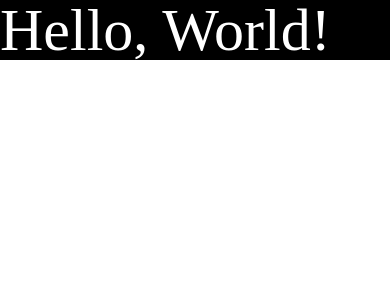
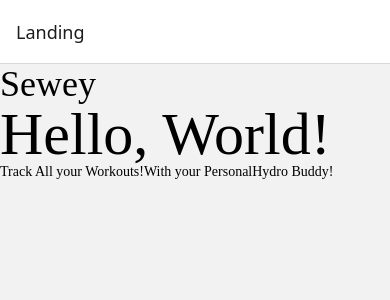
Before and after one commit to K3nLin/SmartSwim, a React Native app in the folder SmartSwim/: screen /Landing in a window 390 px wide. Shown: the top 300 px of the page. Built offline with nearby package versions, Linux system fonts and the light colour scheme.

Commit message:
fixed tailwind styling tailwind.config.js issue

```diff
--- a/SmartSwim/App.jsx
+++ b/SmartSwim/App.jsx
@@ -1,20 +1,8 @@
-// import './global.css';
-
-// import {View, Text, StyleSheet} from 'react-native';
-
-// export default function App() {
-//   return (
-//     <View className="bg-black">
-//       <Text className="text-white">Hello, World!</Text>
-//     </View>
-//   );
-// }
-
 import './global.css';
 
 import {View, Text} from 'react-native';
 
-import {useState, useEffect} from 'react';
+import {useState, useEffect, StrictMode} from 'react';
 import {loadCustomFonts} from './app/utils/loadCustomFonts.js';
 
 import {NavigationContainer} from '@react-navigation/native';
@@ -27,6 +15,32 @@ import StyledText from './components/StyledText.jsx';
 const Stack = createStackNavigator();
 
 export default function App() {
+  return (
+    <StrictMode>
+      <NavigationContainer>
+        <Stack.Navigator>
+          <Stack.Screen name="Landing" component={LandingScreen} />
+          <Stack.Screen name="SignIn" component={SignInScreen} />
+        </Stack.Navigator>
+      </NavigationContainer>
+    </StrictMode>
+  );
+}
+// <View className="= bg-black">
+//   <StyledText style={'text-6xl text-white'}>Hello, World!</StyledText>
+// </View>
+
+// <Stack.Navigator>
+//   <Stack.Screen name="Landing" component={LandingScreen} />
+//   <Stack.Screen name="SignIn" component={SignInScreen} />
+// </Stack.Navigator>
+/* <NavigationContainer>
+<Stack.Navigator initialRouteName="Landing">
+<Stack.Screen name="Landing" component={LandingScreen} />
+<Stack.Screen name="SignIn" component={SignInScreen} />
+</Stack.Navigator>
+</NavigationContainer> */
+
 // const [fontsLoaded, setFontsLoaded] = useState(false);
 
 // useEffect(() => {
@@ -44,21 +58,3 @@ export default function App() {
 //     </View>
 //   );
 // }
-
-  return (
-    <View className="= bg-black">
-      <StyledText style={'text-6xl text-white'}>Hello, World!</StyledText>
-    </View>
-  );
-}
-
-// <Stack.Navigator>
-//   <Stack.Screen name="Landing" component={LandingScreen} />
-//   <Stack.Screen name="SignIn" component={SignInScreen} />
-// </Stack.Navigator>
-/* <NavigationContainer>
-    <Stack.Navigator initialRouteName="Landing">
-      <Stack.Screen name="Landing" component={LandingScreen} />
-      <Stack.Screen name="SignIn" component={SignInScreen} />
-    </Stack.Navigator>
-  </NavigationContainer> */
--- a/SmartSwim/app/LandingScreen.jsx
+++ b/SmartSwim/app/LandingScreen.jsx
@@ -1,5 +1,5 @@
 import {SafeAreaView} from 'react-native-safe-area-context';
-// import {Text, View, ScrollView, Image, ActivityIndicator} from 'react-native';
+import {Text, View, ScrollView, Image, ActivityIndicator} from 'react-native';
 
 import HydroBuddiesLogo from '../assets/hydrobuddies-logo.png';
 
@@ -8,27 +8,46 @@ import StyledText from '../components/StyledText.jsx';
 
 import React from 'react';
 
-import {View, Text, StyleSheet} from 'react-native';
+const LandingScreen = () => {
+  return (
+    <>
+      <Text className="font-kavoon text-4xl">Sewey</Text>
+      <StyledText textStyle={'text-6xl'}>Hello, World!</StyledText>
+      <StyledText textStyle={' mb-10'}>
+        Track All your Workouts!With your PersonalHydro Buddy!
+      </StyledText>
+    </>
 
-const styles = StyleSheet.create({
-  container: {
-    flex: 1,
-    backgroundColor: '#fff',
-    alignItems: 'center',
-    justifyContent: 'center',
-  },
-  text: {
-    fontSize: 20,
-    fontWeight: 'bold',
-  },
-});
+    // <SafeAreaView className="bg-primary flex-1">
+    //   <ScrollView className="bg-primary flex-1">
+    //     <View className="flex flex-col justify-center items-center px-4 w-full">
+    //       <View
+    //         id="logo-container"
+    //         className="h-3/5 w-full justify-center items-center">
+    //         <Image
+    //           source={HydroBuddiesLogo}
+    //           className="bg-transparent"
+    //           resizeMode="contain"
+    //         />
+    //       </View>
 
-const LandingScreen = () => {
-  console.log('SUI');
-  return (
-    <View style={styles.container}>
-      <Text style={styles.text}>Hello, World!</Text>
-    </View>
+    //       <StyledText style={'text-5xl text-white text-center mb-10'}>
+    //         {'Track All your Workouts!\nWith your Personal\nHydro Buddy!'}
+    //       </StyledText>
+
+    //       <CustomButton
+    //         title="Continue with Email"
+    //         handlePress={() => navigation.navigate('SignIn')}
+    //         containerStyles="w-full h-20"
+    //         textStyles="text-xl text-white"
+    //       />
+    //     </View>
+    //   </ScrollView>
+    // </SafeAreaView>
+  );
+};
+
+export default LandingScreen;
 
 // <SafeAreaView className="bg-primary h-full">
 //   <ScrollView
@@ -61,7 +80,3 @@ const LandingScreen = () => {
 //     </View>
 //   </ScrollView>
 // </SafeAreaView>
-  );
-};
-
-export default LandingScreen;
--- a/SmartSwim/components/CustomButton.jsx
+++ b/SmartSwim/components/CustomButton.jsx
@@ -1,10 +1,11 @@
-import { TouchableOpacity, Text, View } from "react-native";
-import React from "react";
+import {TouchableOpacity, Text, View} from 'react-native';
+import React from 'react';
+import StyledText from './StyledText';
 
 const CustomButton = ({
   title,
-  bgColor = "bg-secondary",
-  rounded = "rounded-xl",
+  bgColor = 'bg-secondary',
+  rounded = 'rounded-xl',
   handlePress,
   containerStyles,
   textStyles,
@@ -16,18 +17,10 @@ const CustomButton = ({
       disabled={isLoading}
       className={`
             ${bgColor} px-3 py-2 justify-center items-center ${rounded} ${containerStyles} ${
-        isLoading ? "opacity-50" : ""
+        isLoading ? 'opacity-50' : ''
       }
-        `}
-    >
-      <Text
-        className={`${textStyles}`}
-        style={{
-          fontFamily: "Kavoon_400Regular",
-        }}
-      >
-        {title}
-      </Text>
+        `}>
+      <StyledText style={`${textStyles}`}>{title}</StyledText>
     </TouchableOpacity>
   );
 };
--- a/SmartSwim/components/StyledText.jsx
+++ b/SmartSwim/components/StyledText.jsx
@@ -1,33 +1,11 @@
-import {Text, StyleSheet} from 'react-native';
+import {Text} from 'react-native';
 
-// const styles = StyleSheet.create({
-//   container: {
-//     backgroundColor: 'lavender',
-//     flex: 1,
-//     justifyContent: 'center',
-//     alignItems: 'center',
-//   },
-//   quicksandLight: {
-//     fontFamily: 'Quicksand-Light',
-//     fontSize: 20,
-//   },
-//   quicksandRegular: {
-//     fontFamily: 'Quicksand-Regular',
-//     fontSize: 20,
-//   },
-//   ralewayItalic: {
-//     fontFamily: 'Raleway-Italic',
-//     fontSize: 20,
-//   },
-//   ralewayThin: {
-//     fontFamily: 'Raleway-ThinItalic',
-//     fontSize: 20,
-//   },
-// });
-
-const StyledText = ({style, children, ...props}) => {
+const StyledText = ({textStyle, children, ...props}) => {
   return (
-    <Text style={{fontFamily: 'Kavoon-Regular'}} className={style} {...props}>
+    <Text
+      className={textStyle}
+      style={{fontFamily: 'Kavoon-Regular'}}
+      {...props}>
       {children}
     </Text>
   );
--- a/SmartSwim/package.json
+++ b/SmartSwim/package.json
@@ -10,7 +10,8 @@
     "test": "jest"
   },
   "dependencies": {
-    "@react-navigation/native": "^7.0.17",
+    "@react-navigation/native": "^7.0.18",
+    "@react-navigation/native-stack": "^7.3.2",
     "@react-navigation/stack": "^7.2.1",
     "nativewind": "^4.1.23",
     "react": "19.0.0",
@@ -18,7 +19,7 @@
     "react-native-gesture-handler": "^2.24.0",
     "react-native-reanimated": "^3.17.1",
     "react-native-safe-area-context": "^5.3.0",
-    "tailwindcss": "^3.4.17"
+    "react-native-screens": "^4.9.2"
   },
   "devDependencies": {
     "@babel/core": "^7.25.2",
@@ -38,6 +39,7 @@
     "jest": "^29.6.3",
     "prettier": "2.8.8",
     "react-test-renderer": "19.0.0",
+    "tailwindcss": "^3.4.17",
     "typescript": "5.0.4"
   },
   "engines": {
--- a/SmartSwim/tailwind.config.js
+++ b/SmartSwim/tailwind.config.js
@@ -1,7 +1,13 @@
 /** @type {import('tailwindcss').Config} */
 module.exports = {
   // NOTE: Update this to include the paths to all of your component files.
-  content: ['./App.{js,jsx,ts,tsx}'],
+  content: [
+    './App.{js,jsx,ts,tsx}',
+    './components/**/*.{js,jsx,ts,tsx}',
+    './screens/**/*.{js,jsx,ts,tsx}',
+    './app/**/*.{js,jsx,ts,tsx}',
+  ],
+
   presets: [require('nativewind/preset')],
   theme: {
     extend: {
@@ -9,8 +15,10 @@ module.exports = {
         primary: '#4E3F92',
         secondary: '#332958',
       },
+      fontFamily: {
+        kavoon: ['Kavoon-Regular'],
+      },
     },
-    fontFamily: {},
   },
-  plugins: ['Kavoon_Regular'],
+  // plugins: ['Kavoon-Regular'],
 };
```
Also changed, not shown: 1 other file (tests, documents, lock files or other folders). Lines whose indentation alone changed are shown as unchanged.
